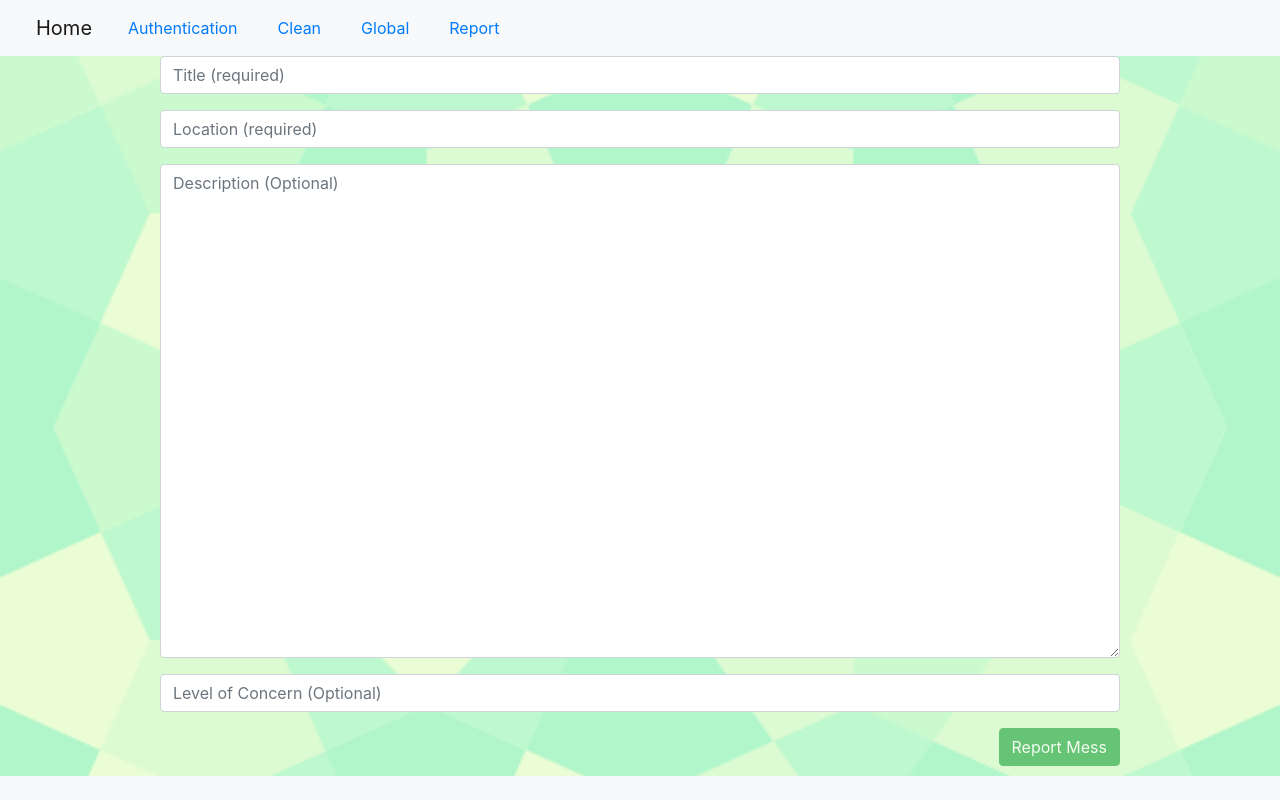
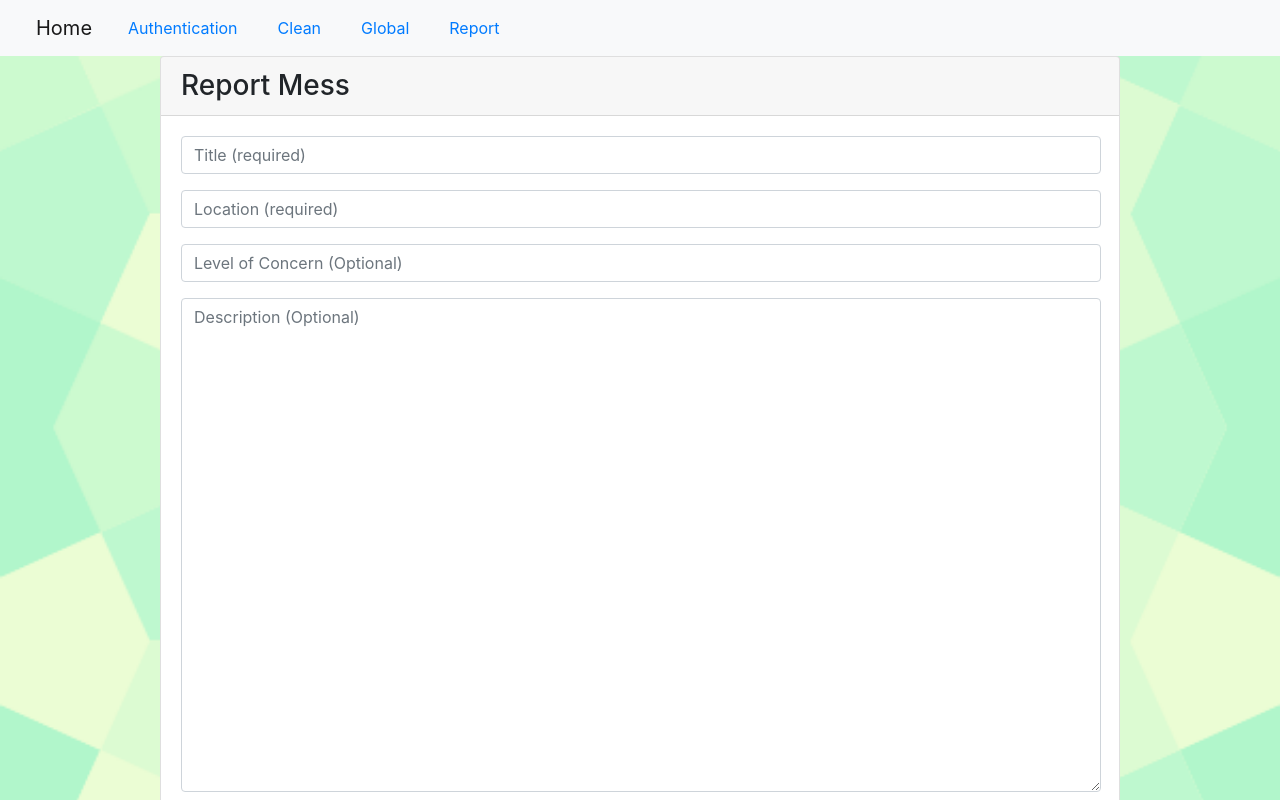
Before and after one commit to dtwelve89/project3, a React (Create React App) app in the folder client/: page /report in a window 1280 px wide. Shown: the top 800 px of the page. Built offline with nearby package versions, Linux system fonts and the light colour scheme; a web font is replaced by a local one.

Commit message:
added nic's global and updated report page

```diff
--- /dev/null
+++ b/client/src/components/Container/Container.js
@@ -0,0 +1,11 @@
+import React from "react";
+import "./Container.css";
+
+const Container = props => (
+  <div className="card">
+    <h3 className="card-header">{props.category}</h3>
+    <div className="card-body wrapper">{props.children}</div>
+  </div>
+);
+
+export default Container;
--- /dev/null
+++ b/client/src/components/Container/index.js
@@ -0,0 +1 @@
+export { default } from "./Container";
--- /dev/null
+++ b/client/src/components/Form/Option.js
@@ -0,0 +1,11 @@
+import React from "react";
+
+export const Option = props => (
+  <div class="form-group">
+  <label for="option"></label>
+  <select multiple class="form-control" id="option">
+    <option>Yes</option>
+    <option>No</option>
+  </select>
+</div>
+);
--- a/client/src/components/Form/index.js
+++ b/client/src/components/Form/index.js
@@ -1,3 +1,4 @@
 export * from "./Input";
 export * from "./TextArea";
 export * from "./FormBtn";
+export * from "./Option";
--- a/client/src/pages/Global/Global.js
+++ b/client/src/pages/Global/Global.js
@@ -1,16 +1,60 @@
 import React, { Component } from "react";
+import Header from "../../components/Header";
+
 
 class Global extends Component {
   state = {
-    test:0
+    messes: []
   };
 
+  // need to return a list of current messes that exist/have been reported but not yet cleaned
+  // To find messes 'not yet cleaned' we can map / filter messes from the 'Messes' model/schema against 'Mess ID's from the 'cleaned_messes' model/schema. Really not too sure how to do this in React just yet but can talk to Tutor (not til weds tho)
+
+  // Not totally confident on the Maps functionality yet, so would like to talk this through with someone in the group who has used this on  a previous project. It would probably be a 'nicer' layout / user experience to have the current uncleaned messes show on a map, which could be clicked into.  (so top 1/2 of screen would be map showing 5-10 'close' messes, bottom 1/2 of screen would be list of those messes that can be clicked on for more info/cleaning page)
+
+  // Pseudocode ==>
+  // Get user's location (using device's GPS signal? or give option to enter zip code if not convenient) and render Map with AJAX request for user's current area (1 mile radius?)
+  // Filter/map 'Uncleaned Messes' using models process described above in comments, using tables 'Messes' and 'Cleaned_Messes'.  ==> Limit to 5 (most optimally would be based on closest location, but we could also list by date added for MVP purposes if location is too tough)
+  // Use location data for the 'Uncleaned Messes' to generate points on Map on screen
+  // Show 'Title, Category, Date/time, and Location' for each of the selected Uncleaned Messes in the 'Bottom half list' on the page
   render() {
     return (
       <div>
+        <Header />
+
+        {/* Here we would want to render the map as the top of the screen based on users current location, then we would want to pull in the 'Uncleaned Messes' data via Model/Schema mapping/filtering options. */}
+
+
+        {/* When the user clicks into any of the possible uncleaned messes (listed below the map, limited information showing), we want to then bring up the 'Clean' page, which will then allow a user to see all details re: the mess and mark the mess as 'clean' */}
+
+
+        {/*     After 'mapping/filtering' out the uncleaned messes, we can go ahead and sort based on either location or time (might be easier for MVP), then run a loop (or some other React-friendly concept) to repeat this for the top 5-10 responses. For each of the messes we are displaying on the page, we would want to show the limited info below, in addition to providing  a link to click through to the 'clean' page (at the bottom) */}
+
+        {/* {this.state.messes.map(messes => (
+          <Mess
+          key = {mess.title}
+          image = {mess.imgurl}
+          body = {mess.body}
+          title = {mess.title}
+          location = {mess.location.street}
+          time = {mess.timestamp}
+          sensitive = {mess.sensitive}
+          // ^^^ should we include sensitive 'within' category? or have them be separate?
+          category= {mess.category}
+        />
+        ))}
+
+        <Link to="/clean" role="button" className="btn btn-link"> Clean this mess!
+        </Link> */}
       </div>
+
+      // link button below not in proper place, but proper syntax for MERN pages, and we will want to link to the cleaning page for each mess listed.
+
+      /*  Not proper syntax below, but includes paramter for viewing a specific mess based on ID when you click on that mess to view more info/clean. */
+      /* <Link to="/clean/{messID}" role="button" className="btn btn-link"> */
     );
   }
-}
+};
+
 
 export default Global;
--- a/client/src/pages/Report/Report.js
+++ b/client/src/pages/Report/Report.js
@@ -1,14 +1,17 @@
 import React, { Component } from "react";
 import API from "../../utils/API";
-import { Input, TextArea, FormBtn } from "../../components/Form";
+import Container from "../../components/Container";
+import { Input, TextArea, FormBtn, Option } from "../../components/Form";
 
 
 class Report extends Component {
   state = {
+    category: "Report Mess",
     title:"",
     location:"",
-    description:"",
-    levelOfConcern:""
+    levelOfConcern:"",
+    description:""
+    // sensitive:""
   };
 
   handleInputChange = event => {
@@ -20,12 +23,13 @@ class Report extends Component {
 
   handleFormSubmit = event => {
     event.preventDefault();
-    if (this.state.title && this.state.author) {
+    console.log("Reported!")
+    if (this.state.title && this.state.location) {
       API.saveMess({
         title: this.state.title,
         location: this.state.location,
-        description: this.state.description,
-        levelOfConcern: this.state.levelOfConcern
+        levelOfConcern: this.state.levelOfConcern,
+        description: this.state.description
       })
         .then(res => this.loadMesses())
         .catch(err => console.log(err));
@@ -35,6 +39,9 @@ class Report extends Component {
   render() {
     return (
       <div>
+        <Container
+        category={this.state.category}
+        >
           <form>
             <Input
               value={this.state.title}
@@ -48,18 +55,24 @@ class Report extends Component {
               name="location"
               placeholder="Location (required)"
             />
+            <Input
+              value={this.state.levelOfConcern}
+              onChange={this.handleInputChange}
+              name="levelOfConcern"
+              placeholder="Level of Concern (Optional)"
+            />
             <TextArea
               value={this.state.description}
               onChange={this.handleInputChange}
               name="description"
               placeholder="Description (Optional)"
             />
-          <Input
-            value={this.state.levelOfConcern}
+            {/* <Option
+              value={this.state.sensitive}
               onChange={this.handleInputChange}
-            name="levelOfConcern"
-            placeholder="Level of Concern (Optional)"
-          />
+              name="sensitive"
+              placeholder="Hazardous Needle (Optional)"
+            /> */}
             <FormBtn
               disabled={!(this.state.title && this.state.location)}
               onClick={this.handleFormSubmit}
@@ -67,6 +80,7 @@ class Report extends Component {
             Report Mess
             </FormBtn>
           </form>
+        </Container>
       </div>
     );
   }
```
Also changed, not shown: client/src/components/Container/Container.css (added), 1 other file (tests, documents, lock files or other folders). Lines whose indentation alone changed are shown as unchanged.
